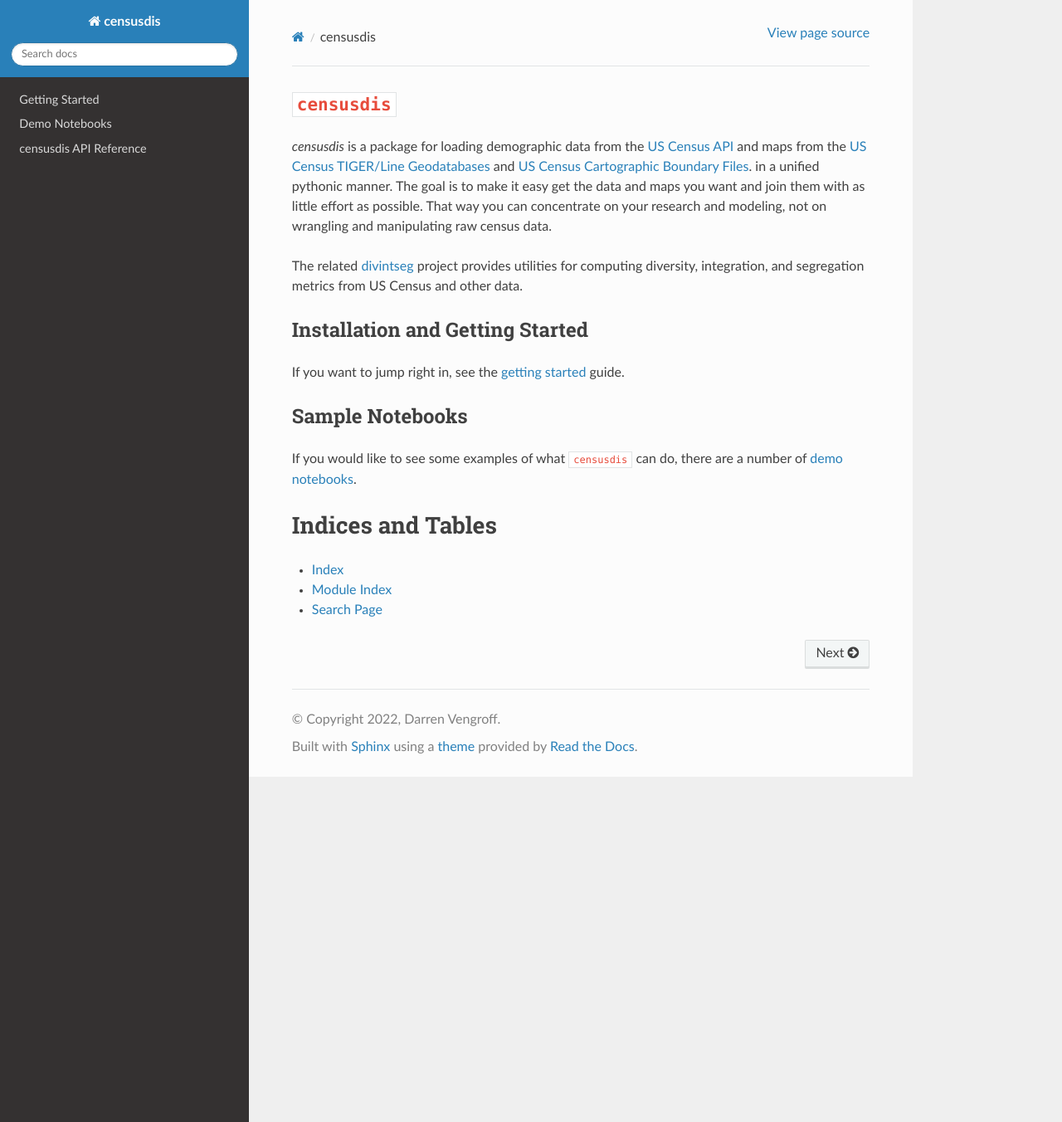
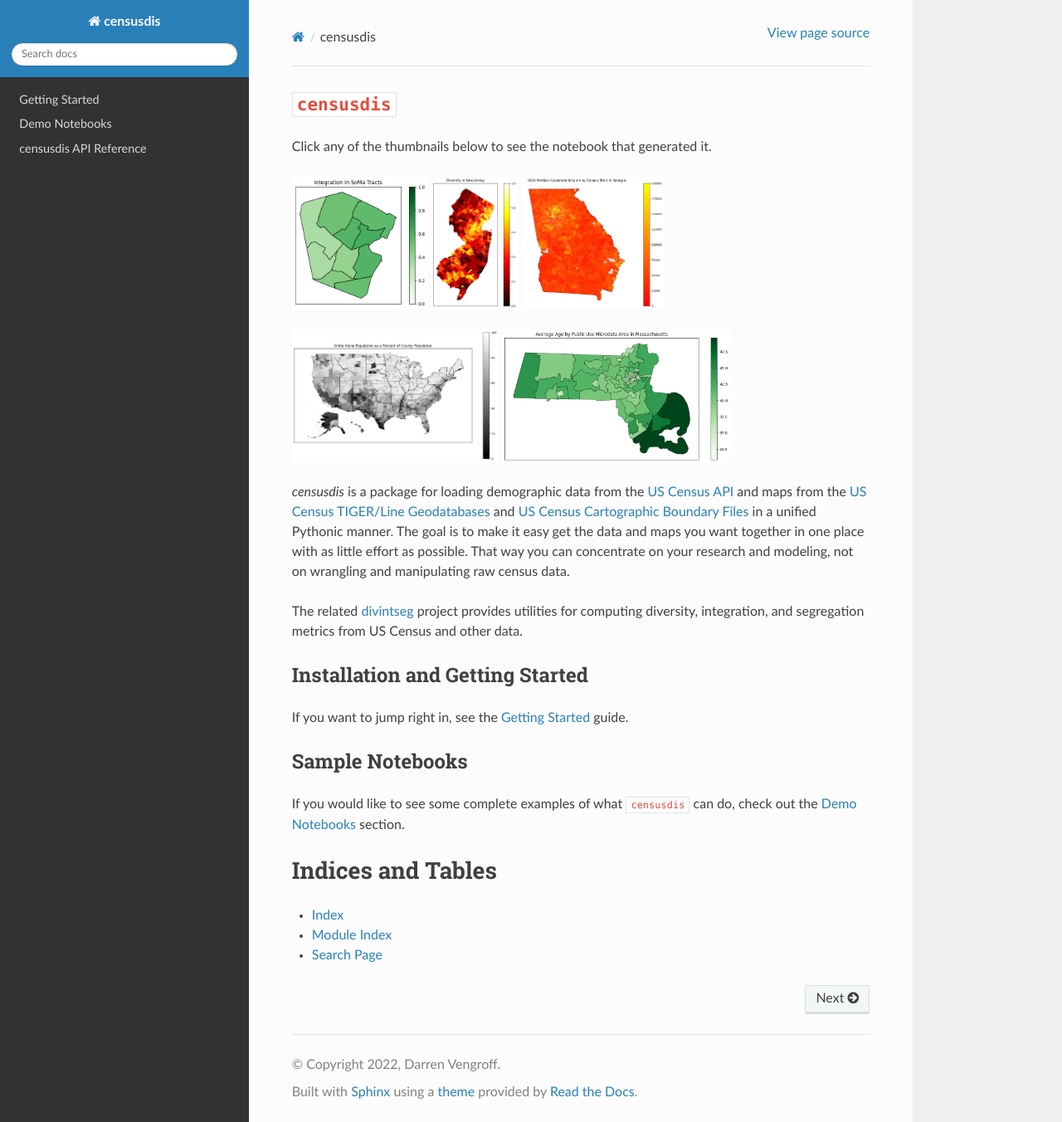
Before and after one commit to censusdis/censusdis, a Sphinx documentation site: the page built from docs/index.rst, in a window 1280 px wide and 1352 px high. Shown: the whole window at 83% size. Built offline with Sphinx 7.4.7 and the Read the Docs theme 2.0.0, drawn with Linux system fonts in a browser that asks for light colours; pages that are not in the unit, such as notebooks, are missing from menus.

```diff
--- a/docs/index.rst
+++ b/docs/index.rst
@@ -1,5 +1,33 @@
 ``censusdis``
 =============
+
+Click any of the thumbnails below to see the notebook
+that generated it.
+
+.. image:: _static/images/sample00.png
+    :height: 160
+    :alt: Integration is SoMa Tracts
+    :target: nb/SoMa%20DIS%20Demo.html
+
+.. image:: _static/images/sample01.png
+    :height: 160
+    :alt: Diversity in New Jersey
+    :target: nb/ACS%20Demo.html
+
+.. image:: _static/images/sample02.png
+    :height: 160
+    :alt: Median Household Income by Census Tract in Georgia
+    :target: nb/Data%20With%20Geometry.html
+
+.. image:: _static/images/sample03.png
+    :height: 160
+    :alt: White Alone Population as a Percent of County Population
+    :target: nb/Seeing%20White.html
+
+.. image:: _static/images/sample04.png
+    :height: 160
+    :alt: Average Age by Public Use Microdata Area in Massachusetts
+    :target: nb/PUMS%20Demo.html
 
 `censusdis` is a package for loading demographic data
 from the
@@ -7,9 +35,9 @@ from the
 and maps from the
 `US Census TIGER/Line Geodatabases <https://www.census.gov/geographies/mapping-files/time-series/geo/tiger-geodatabase-file.2020.html>`_
 and
-`US Census Cartographic Boundary Files <https://www.census.gov/geographies/mapping-files/time-series/geo/cartographic-boundary.2020.html>`_.
-in a unified pythonic manner. The goal is to make it
-easy get the data and maps you want and join them with
+`US Census Cartographic Boundary Files <https://www.census.gov/geographies/mapping-files/time-series/geo/cartographic-boundary.2020.html>`_
+in a unified Pythonic manner. The goal is to make it
+easy get the data and maps you want together in one place with
 as little effort as possible. That way you can concentrate
 on your research and modeling, not on wrangling and
 manipulating raw census data.
@@ -24,15 +52,15 @@ Installation and Getting Started
 --------------------------------
 
 If you want to jump right in, see the
-:ref:`getting started <getting_started>`
+:ref:`Getting Started <getting_started>`
 guide.
 
 Sample Notebooks
 ----------------
 
-If you would like to see some examples
-of what ``censusdis`` can do, there are a number of `demo
-notebooks <./notebooks.html>`_.
+If you would like to see some complete examples
+of what ``censusdis`` can do, check out the `Demo
+Notebooks <./notebooks.html>`_ section.
 
 .. toctree::
    :maxdepth: 2
--- a/docs/intro.rst
+++ b/docs/intro.rst
@@ -2,6 +2,10 @@
 
 Getting Started
 ===============
+
+*N.B.* If you already have an environment with ``censusdis``
+installed and prefer to jump straight to complete
+demo notebooks you can find them `here <./notebooks.html>`_.
 
 .. _installation:
 
```
Also changed, not shown: README.md (+21 -13 lines), _static/images/GA.png (deleted), _static/images/SoMa.png (deleted), _static/images/US-white.png (deleted), docs/_static/images/sample00.png (added), docs/_static/images/sample01.png (added), docs/_static/images/sample02.png (added), docs/_static/images/sample03.png (added), docs/_static/images/sample04.png (added), 6 other files.
